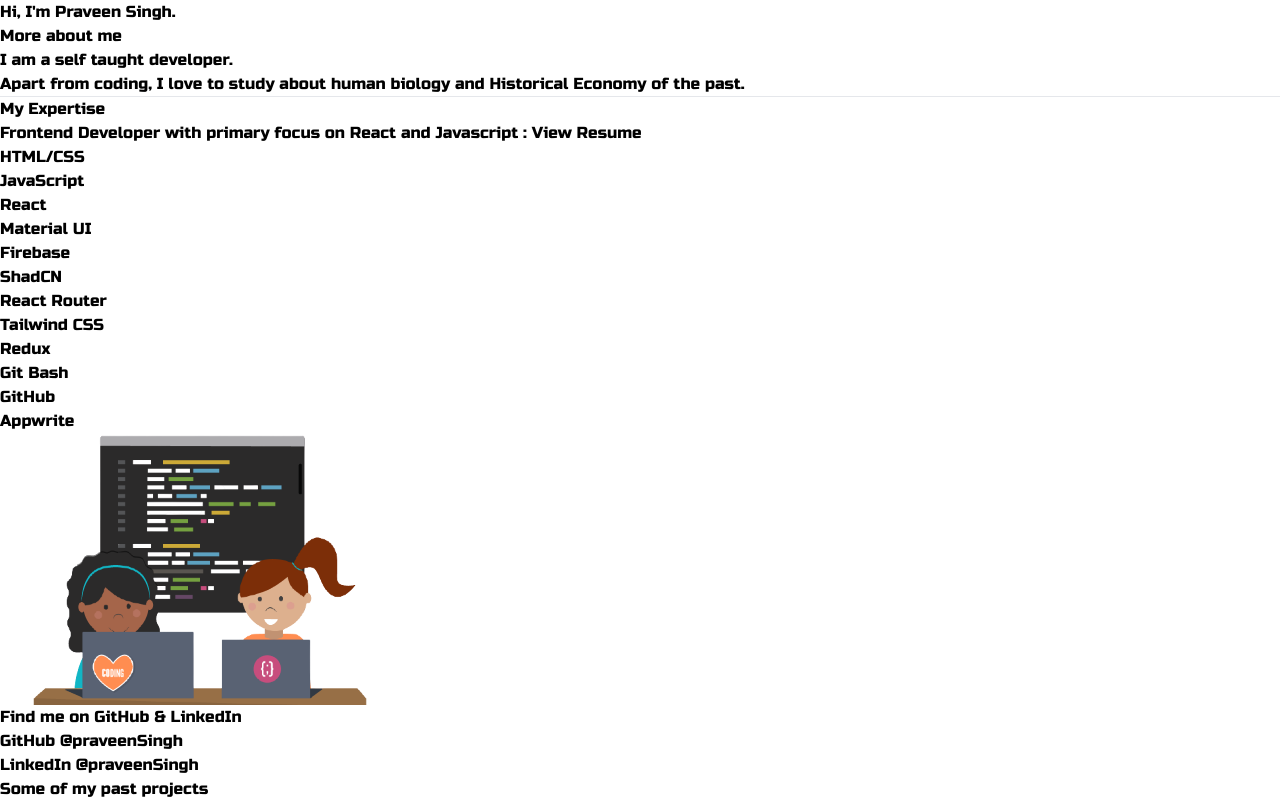
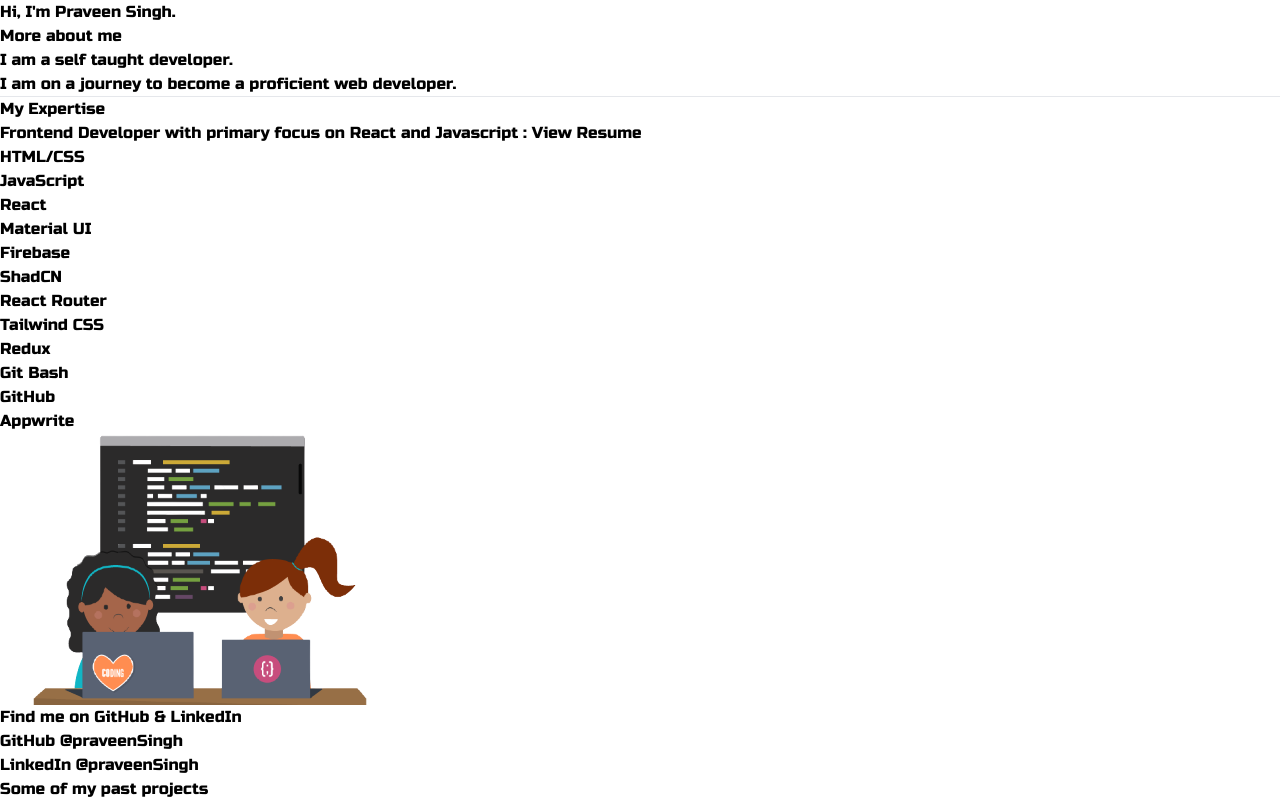
Before and after one commit to Mr-pvn05/Portfolio, a React (Vite) app: page / in a window 1280 px wide. Shown: the top 800 px of the page. Built offline with nearby package versions, Linux system fonts and the light colour scheme.

Commit message:
resume added

```diff
--- a/src/components/AboutMe.jsx
+++ b/src/components/AboutMe.jsx
@@ -5,12 +5,11 @@
         <h4 className="text-[24px]">More about me</h4>
         <p className="text-[#4b5156] my-4 font-light">I am a self taught developer.</p>
         <p className="text-[#4b5156]">
-          Apart from coding, I love to study about human biology and Historical
-          Economy of the past.
+        I am on a journey to become a proficient web developer.
         </p>
         <hr className="my-3"/>
         <h4 className="text-[24px]">My Expertise</h4>
-        <p className="text-[#4b5156] my-4">Frontend Developer with primary focus on React and Javascript : <a className="text-[#17a2b8]" target="_blank" href="">View Resume</a></p>
+        <p className="text-[#4b5156] my-4">Frontend Developer with primary focus on React and Javascript : <a className="text-[#17a2b8]" target="_blank" href="./src/constants/resume.pdf" download="resume.pdf">View Resume</a></p>
         <div className="flex justify-between bg-[#f0ead6] py-4 px-8">
           <ul className="text-[#4b5156]">
             <li>
```
Also changed, not shown: 1 other file (tests, documents, lock files or other folders).
